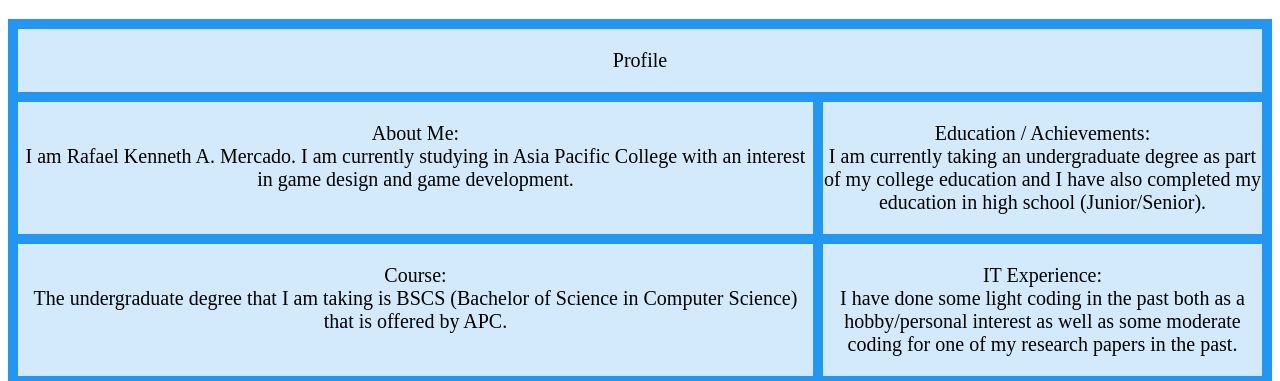
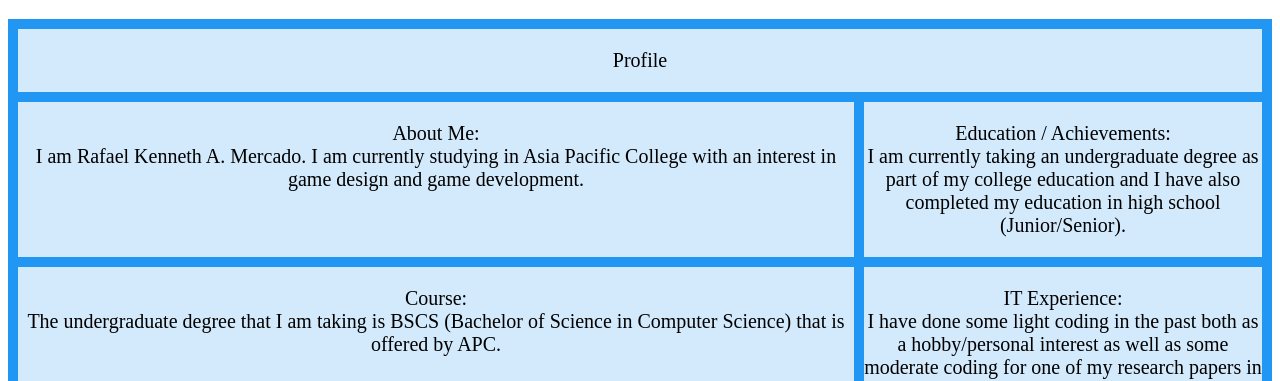
Before and after one commit to RKMerc/WEBPROG-SF231-Personal-Website, a plain HTML site: page home/index.html in a window 1280 px wide. Shown: the part 369-750 px from the top of the page. Drawn offline with Linux system fonts and the light colour scheme.

Commit message:
Update grid.css

```diff
--- a/home/css/grid.css
+++ b/home/css/grid.css
@@ -8,6 +8,7 @@
 
 .grid-container {
   display: grid;
+  grid-template-columns: 80px 200px auto 30px;
   grid-template-areas:
     'header header header header header header'
     'menu menu menu main main main'
```
